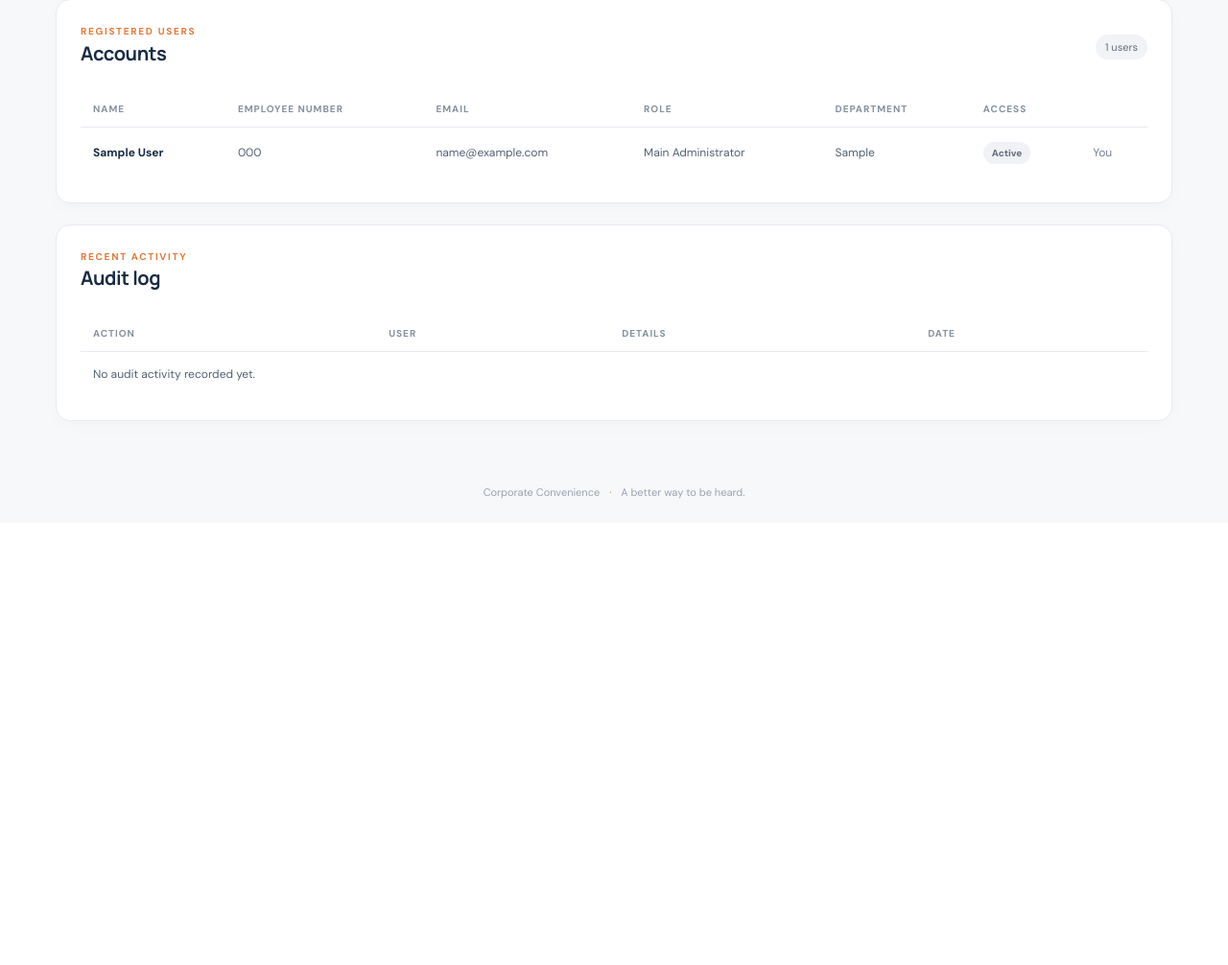
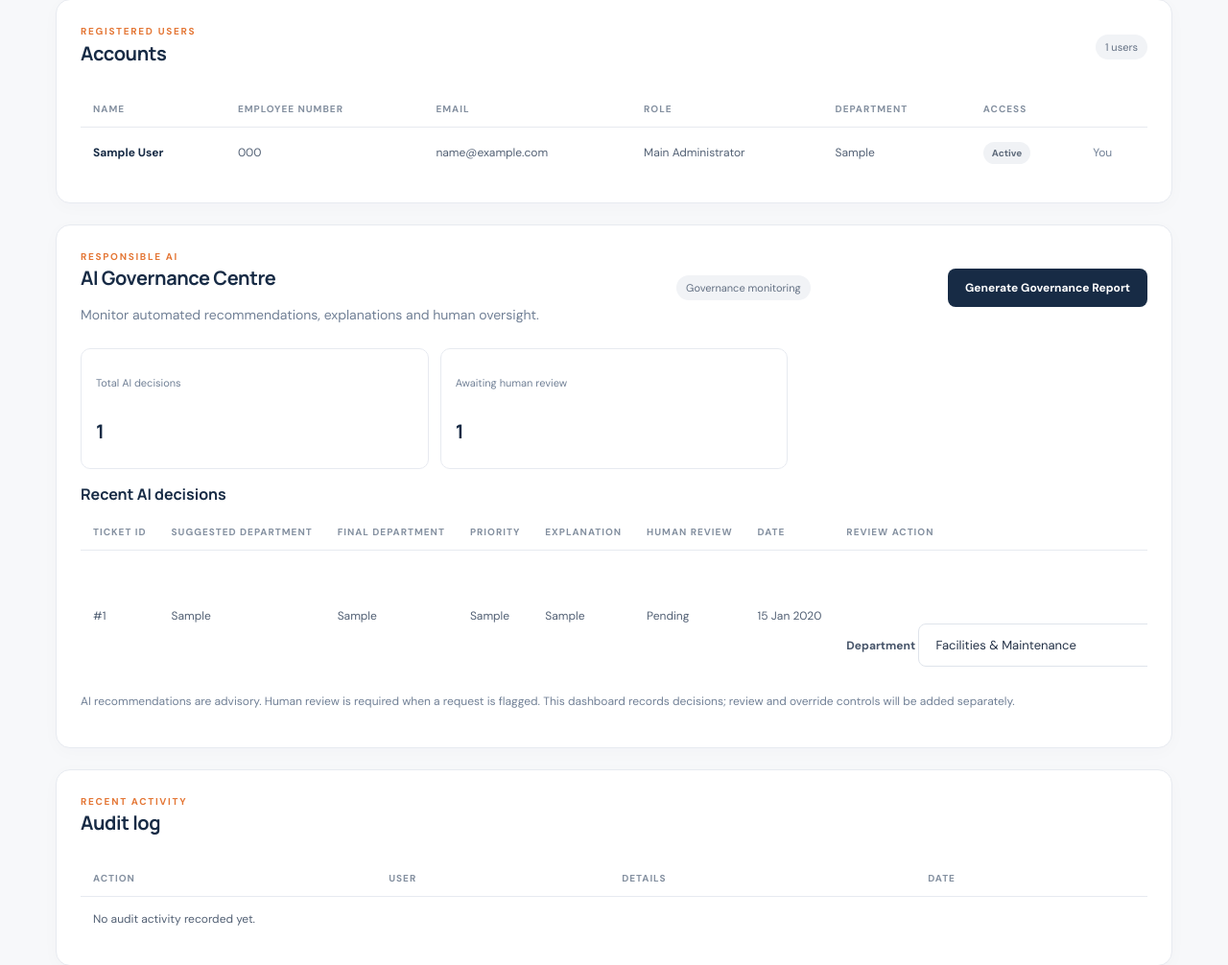
Before and after one commit to MAMAGOSHI/Corporate-Convenience, a Flask app: page /admin in a window 1280 px wide. Shown: the part 1227-2233 px from the top of the page at 96% size. Before the commit the page ends 1747 px from the top, so only its background shows below. Run offline with Flask 3, Linux system fonts and the light colour scheme; a user stored in the database is signed in; tables that the repository leaves empty hold one stand-in row (values such as "Sample post"); some libraries are stand-ins or nearby versions.

Commit message:
Add AI governance reporting and PostgreSQL support

```diff
--- a/app.py
+++ b/app.py
@@ -1,3 +1,4 @@
+from io import BytesIO
 import json
 import os
 import secrets
@@ -6,7 +7,7 @@ from functools import wraps
 
 from flask import (
     Flask, render_template, request, redirect, url_for,
-    flash, abort, jsonify, current_app
+    flash, abort, jsonify, current_app, send_file
 )
 from flask_login import (
     LoginManager, login_user, logout_user,
@@ -15,10 +16,17 @@ from flask_login import (
 from werkzeug.security import check_password_hash, generate_password_hash
 from flask_wtf.csrf import CSRFProtect
 
+from reportlab.lib.pagesizes import A4
+from reportlab.lib import colors
+from reportlab.lib.styles import getSampleStyleSheet, ParagraphStyle
+from reportlab.lib.units import mm
+from reportlab.platypus import SimpleDocTemplate, Paragraph, Spacer, Table, TableStyle
+
 from backend.config import Config
 from backend.database import (
     db, Employee, Department, Ticket, TicketMessage,
-    TicketHistory, PriorityDecision, AuditLog, EmailNotification
+    TicketHistory, PriorityDecision, AuditLog, EmailNotification,
+    AIGovernanceDecision
 )
 from backend.classifier import classify_ticket
 from backend.email_service import send_notification
@@ -252,12 +260,55 @@ def create_app():
             decision_source="Keyword baseline"
         ))
 
+        # Store the AI recommendation for governance and accountability.
+        db.session.add(AIGovernanceDecision(
+            ticket_id=ticket.id,
+            decision_type="ticket_classification",
+            suggested_department=department,
+            final_department=department,
+            suggested_priority=priority,
+            final_priority=priority,
+            explanation=(
+                classification["department_reason"]
+                + " "
+                + classification["priority_reason"]
+            ),
+            decision_source="Keyword baseline",
+            model_version="1.0",
+            review_required=classification["requires_review"],
+            review_status=(
+                "Pending" if classification["requires_review"]
+                else "Not required"
+            )
+        ))
+
         record_audit(
             "Ticket submitted",
             "Ticket",
             ticket.id,
             "Submitted by " + current_user.employee_number
         )
+
+        # Record AI routing explanations and requests needing human review.
+        add_history(
+            ticket,
+            "AI department suggestion",
+            classification["department_reason"]
+        )
+
+        if classification["requires_review"]:
+            add_history(
+                ticket,
+                "AI routing review required",
+                classification["department_reason"]
+            )
+
+            record_audit(
+                "AI routing review required",
+                "Ticket",
+                ticket.id,
+                classification["department_reason"]
+            )
 
         notify(
             current_user.email,
@@ -622,6 +673,206 @@ def create_app():
             high_priority=high_priority
         )
 
+
+    @app.route("/admin/governance/report")
+    @role_required("admin")
+    def governance_report():
+        from xml.sax.saxutils import escape
+
+        decisions = (
+            AIGovernanceDecision.query
+            .order_by(AIGovernanceDecision.created_at.desc())
+            .all()
+        )
+
+        total = len(decisions)
+
+        pending = sum(
+            1 for decision in decisions
+            if decision.review_required
+            and decision.review_status == "Pending"
+        )
+
+        reviewed = sum(
+            1 for decision in decisions
+            if decision.review_status == "Reviewed"
+        )
+
+        overrides = sum(
+            1 for decision in decisions
+            if (
+                decision.suggested_department != decision.final_department
+                or decision.suggested_priority != decision.final_priority
+            )
+            and decision.review_status == "Reviewed"
+        )
+
+        departments = {}
+        for decision in decisions:
+            department = decision.final_department or "Unassigned"
+            departments[department] = departments.get(department, 0) + 1
+
+        buffer = BytesIO()
+
+        document = SimpleDocTemplate(
+            buffer,
+            pagesize=A4,
+            rightMargin=18 * mm,
+            leftMargin=18 * mm,
+            topMargin=18 * mm,
+            bottomMargin=18 * mm
+        )
+
+        styles = getSampleStyleSheet()
+        styles["Title"].textColor = colors.HexColor("#142D4E")
+        styles["Heading2"].textColor = colors.HexColor("#2F5D8A")
+
+        elements = []
+
+        elements.append(Paragraph(
+            "Corporate Convenience",
+            styles["Title"]
+        ))
+
+        elements.append(Paragraph(
+            "AI Governance Report",
+            styles["Heading1"]
+        ))
+
+        elements.append(Paragraph(
+            "Generated: " + utc_now().strftime("%d %B %Y, %H:%M UTC"),
+            styles["Normal"]
+        ))
+
+        elements.append(Spacer(1, 16))
+
+        elements.append(Paragraph(
+            "1. Governance Summary",
+            styles["Heading2"]
+        ))
+
+        summary_data = [
+            ["Governance measure", "Recorded value"],
+            ["Total AI decisions", str(total)],
+            ["Pending human reviews", str(pending)],
+            ["Completed human reviews", str(reviewed)],
+            ["Recorded administrator overrides", str(overrides)]
+        ]
+
+        summary_table = Table(summary_data, colWidths=[280, 150])
+        summary_table.setStyle(TableStyle([
+            ("BACKGROUND", (0, 0), (-1, 0), colors.HexColor("#142D4E")),
+            ("TEXTCOLOR", (0, 0), (-1, 0), colors.white),
+            ("GRID", (0, 0), (-1, -1), 0.5, colors.grey),
+            ("PADDING", (0, 0), (-1, -1), 8),
+            ("VALIGN", (0, 0), (-1, -1), "TOP")
+        ]))
+
+        elements.append(summary_table)
+        elements.append(Spacer(1, 16))
+
+        elements.append(Paragraph(
+            "2. Department Distribution",
+            styles["Heading2"]
+        ))
+
+        department_data = [["Department", "Decisions"]]
+
+        if departments:
+            for name, count in sorted(departments.items()):
+                department_data.append([name, str(count)])
+        else:
+            department_data.append(["No recorded decisions", "0"])
+
+        department_table = Table(department_data, colWidths=[280, 150])
+        department_table.setStyle(TableStyle([
+            ("BACKGROUND", (0, 0), (-1, 0), colors.HexColor("#2F5D8A")),
+            ("TEXTCOLOR", (0, 0), (-1, 0), colors.white),
+            ("GRID", (0, 0), (-1, -1), 0.5, colors.grey),
+            ("PADDING", (0, 0), (-1, -1), 8)
+        ]))
+
+        elements.append(department_table)
+        elements.append(Spacer(1, 16))
+
+        elements.append(Paragraph(
+            "3. Recent AI Decisions",
+            styles["Heading2"]
+        ))
+
+        decision_data = [[
+            "Ticket",
+            "Suggested department",
+            "Final department",
+            "Review status"
+        ]]
+
+        for decision in decisions[:50]:
+            decision_data.append([
+                str(decision.ticket_id),
+                Paragraph(
+                    escape(decision.suggested_department or "—"),
+                    styles["Normal"]
+                ),
+                Paragraph(
+                    escape(decision.final_department or "—"),
+                    styles["Normal"]
+                ),
+                Paragraph(
+                    escape(decision.review_status or "Not recorded"),
+                    styles["Normal"]
+                )
+            ])
+
+        if not decisions:
+            decision_data.append([
+                "No governance decisions recorded yet.",
+                "",
+                "",
+                ""
+            ])
+
+        decision_table = Table(
+            decision_data,
+            colWidths=[45, 125, 125, 105],
+            repeatRows=1
+        )
+
+        decision_table.setStyle(TableStyle([
+            ("BACKGROUND", (0, 0), (-1, 0), colors.HexColor("#142D4E")),
+            ("TEXTCOLOR", (0, 0), (-1, 0), colors.white),
+            ("GRID", (0, 0), (-1, -1), 0.5, colors.grey),
+            ("PADDING", (0, 0), (-1, -1), 6),
+            ("VALIGN", (0, 0), (-1, -1), "TOP")
+        ]))
+
+        elements.append(decision_table)
+        elements.append(Spacer(1, 16))
+
+        elements.append(Paragraph(
+            "4. Governance Notes",
+            styles["Heading2"]
+        ))
+
+        elements.append(Paragraph(
+            "This report reflects the governance records available in the "
+            "Corporate Convenience database at the time of generation. "
+            "The classifier is a keyword-based baseline. Recorded statistics "
+            "should not be interpreted as proof of classification accuracy "
+            "or statistical fairness. Human oversight remains important.",
+            styles["Normal"]
+        ))
+
+        document.build(elements)
+        buffer.seek(0)
+
+        return send_file(
+            buffer,
+            mimetype="application/pdf",
+            as_attachment=True,
+            download_name="Corporate_Convenience_AI_Governance_Report.pdf"
+        )
+
     @app.route("/admin")
     @role_required("admin")
     def admin():
@@ -630,13 +881,126 @@ def create_app():
         audit_logs = AuditLog.query.order_by(AuditLog.created_at.desc()).limit(25).all()
         departments = Department.query.order_by(Department.name).all()
 
+        governance_decisions = (
+            AIGovernanceDecision.query
+            .order_by(AIGovernanceDecision.created_at.desc())
+            .limit(20)
+            .all()
+        )
+
+        governance_total = AIGovernanceDecision.query.count()
+
+        governance_pending = AIGovernanceDecision.query.filter_by(
+            review_required=True,
+            review_status="Pending"
+        ).count()
+
         return render_template(
             "admin.html",
             employees=employees,
             recent_tickets=recent_tickets,
             audit_logs=audit_logs,
-            departments=departments
+            departments=departments,
+            governance_decisions=governance_decisions,
+            governance_total=governance_total,
+            governance_pending=governance_pending
         )
+
+    @app.route("/admin/governance/<int:decision_id>/review", methods=["POST"])
+    @role_required("admin")
+    def review_ai_decision(decision_id):
+        decision = AIGovernanceDecision.query.get_or_404(decision_id)
+
+        if not decision.review_required or decision.review_status != "Pending":
+            flash("This decision does not have a pending review.", "error")
+            return redirect(url_for("admin"))
+
+        ticket = Ticket.query.get_or_404(decision.ticket_id)
+
+        new_department = request.form.get(
+            "department", decision.suggested_department
+        ).strip()
+
+        new_priority = request.form.get(
+            "priority", decision.suggested_priority
+        ).strip()
+
+        reason = request.form.get("reason", "").strip()
+
+        valid_priorities = ["Low", "Medium", "High"]
+
+        department_exists = Department.query.filter_by(
+            name=new_department,
+            is_active=True
+        ).first()
+
+        if not department_exists or new_priority not in valid_priorities:
+            flash("Please select a valid active department and priority.", "error")
+            return redirect(url_for("admin"))
+
+        if not reason:
+            flash("A review explanation is required.", "error")
+            return redirect(url_for("admin"))
+
+        old_department = ticket.department
+        old_priority = ticket.priority
+
+        # Update the final human-approved decision.
+        decision.final_department = new_department
+        decision.final_priority = new_priority
+        decision.reviewed_by_id = current_user.id
+        decision.reviewed_at = utc_now()
+        decision.override_reason = reason
+        decision.review_status = "Reviewed"
+
+        # Preserve the original AI suggestions in the governance record.
+        ticket.department = new_department
+        ticket.priority = new_priority
+        ticket.priority_reason = reason
+        ticket.updated_at = utc_now()
+
+        if old_department != new_department:
+            add_history(
+                ticket,
+                "AI department recommendation reviewed",
+                old_department + " -> " + new_department + ". " + reason
+            )
+            notify_department(ticket)
+
+        if old_priority != new_priority:
+            db.session.add(PriorityDecision(
+                ticket_id=ticket.id,
+                suggested_priority=decision.suggested_priority,
+                final_priority=new_priority,
+                reason=reason,
+                decision_source="Administrator AI governance review"
+            ))
+            add_history(
+                ticket,
+                "AI priority recommendation reviewed",
+                old_priority + " -> " + new_priority + ". " + reason
+            )
+
+        add_history(
+            ticket,
+            "AI governance review completed",
+            "Reviewed by " + current_user.full_name + ". " + reason
+        )
+
+        record_audit(
+            "AI governance review completed",
+            "Ticket",
+            ticket.id,
+            "Governance decision " + str(decision.id)
+            + ". Department: " + new_department
+            + ". Priority: " + new_priority
+            + ". Reason: " + reason
+        )
+
+        db.session.commit()
+
+        flash("AI recommendation reviewed successfully.", "success")
+        return redirect(url_for("admin"))
 
     @app.route("/admin/accounts", methods=["POST"])
     @role_required("admin")
--- a/requirements.txt
+++ b/requirements.txt
@@ -7,3 +7,7 @@ Werkzeug
 email-validator
 google-genai
 gunicorn
+
+reportlab==5.1.0
+
+psycopg[binary]==3.3.9
--- a/templates/admin.html
+++ b/templates/admin.html
@@ -28,6 +28,101 @@
 {% for employee in employees %}<tr><td><strong>{{ employee.full_name }}</strong></td><td>{{ employee.employee_number }}</td><td>{{ employee.email }}</td><td>{{ 'Main Administrator' if employee.role == 'admin' else ('Department Administrator' if employee.role == 'support' else 'Employee') }}</td><td>{{ employee.department or '—' }}</td><td><span class="status">{{ 'Active' if employee.is_active else 'Deactivated' }}</span></td><td>{% if employee.id != current_user.id %}<form method="POST" action="{{ url_for('toggle_account', employee_id=employee.id) }}"><input type="hidden" name="csrf_token" value="{{ csrf_token() }}"><button class="table-link" type="submit">{{ 'Deactivate' if employee.is_active else 'Activate' }}</button></form>{% else %}<span class="muted small-text">You</span>{% endif %}</td></tr>{% endfor %}
 </tbody></table></div></section>
 
+
+<section class="panel">
+    <div class="section-heading">
+        <div>
+            <p class="eyebrow orange-text">RESPONSIBLE AI</p>
+            <h2>AI Governance Centre</h2>
+            <p class="muted">Monitor automated recommendations, explanations and human oversight.</p>
+        </div>
+        <span class="count-pill">Governance monitoring</span>
+        <a class="button button-primary"
+           href="{{ url_for('governance_report') }}">
+            Generate Governance Report
+        </a>
+    </div>
+
+    <div class="department-grid">
+        <div class="department-card">
+            <p class="muted">Total AI decisions</p>
+            <h2>{{ governance_total }}</h2>
+        </div>
+        <div class="department-card">
+            <p class="muted">Awaiting human review</p>
+            <h2>{{ governance_pending }}</h2>
+        </div>
+    </div>
+
+    <h3>Recent AI decisions</h3>
+
+    <div class="table-wrap">
+        <table>
+            <thead>
+                <tr>
+                    <th>Ticket ID</th>
+                    <th>Suggested department</th>
+                    <th>Final department</th>
+                    <th>Priority</th>
+                    <th>Explanation</th>
+                    <th>Human review</th>
+                    <th>Date</th>
+                    <th>Review action</th>
+                </tr>
+            </thead>
+            <tbody>
+                {% for decision in governance_decisions %}
+                <tr>
+                    <td>#{{ decision.ticket_id }}</td>
+                    <td>{{ decision.suggested_department or '—' }}</td>
+                    <td>{{ decision.final_department or '—' }}</td>
+                    <td>{{ decision.suggested_priority or '—' }}</td>
+                    <td>{{ decision.explanation or 'No explanation recorded' }}</td>
+                    <td>{{ decision.review_status }}</td>
+                    <td>{{ decision.created_at.strftime('%d %b %Y') if decision.created_at else '—' }}</td><td>
+                        {% if decision.review_required and decision.review_status == 'Pending' %}
+                        <form method="POST" action="{{ url_for('review_ai_decision', decision_id=decision.id) }}">
+                            <input type="hidden" name="csrf_token" value="{{ csrf_token() }}">
+
+                            <label>Department</label>
+                            <select name="department" required>
+                                {% for department in departments if department.is_active %}
+                                <option value="{{ department.name }}" {% if department.name == decision.suggested_department %}selected{% endif %}>{{ department.name }}</option>
+                                {% endfor %}
+                            </select>
+
+                            <label>Priority</label>
+                            <select name="priority" required>
+                                {% for priority in ['Low', 'Medium', 'High'] %}
+                                <option value="{{ priority }}" {% if priority == decision.suggested_priority %}selected{% endif %}>{{ priority }}</option>
+                                {% endfor %}
+                            </select>
+
+                            <label>Review explanation</label>
+                            <textarea name="reason" required minlength="5" placeholder="Explain your decision..." rows="3"></textarea>
+
+                            <button class="button button-primary" type="submit">Submit review</button>
+                        </form>
+                        {% else %}
+                        <span class="status">{{ decision.review_status }}</span>
+                        {% endif %}
+                    </td>
+                </tr>
+                {% else %}
+                <tr>
+                    <td colspan="8">No AI governance decisions recorded yet. New ticket submissions will appear here.</td>
+                </tr>
+                {% endfor %}
+            </tbody>
+        </table>
+    </div>
+
+    <p class="muted small-text">
+        AI recommendations are advisory. Human review is required when a request is flagged.
+        This dashboard records decisions; review and override controls will be added separately.
+    </p>
+</section>
+
 <section class="panel"><div class="section-heading"><div><p class="eyebrow orange-text">RECENT ACTIVITY</p><h2>Audit log</h2></div></div>
 <div class="table-wrap"><table><thead><tr><th>Action</th><th>User</th><th>Details</th><th>Date</th></tr></thead><tbody>{% for log in audit_logs %}<tr><td><strong>{{ log.action }}</strong></td><td>{{ log.user.full_name if log.user else 'System' }}</td><td>{{ log.details or '—' }}</td><td>{{ log.created_at.strftime('%d %b %Y · %H:%M') if log.created_at else '—' }}</td></tr>{% else %}<tr><td colspan="4">No audit activity recorded yet.</td></tr>{% endfor %}</tbody></table></div></section>
 </main><footer class="site-footer">Corporate Convenience <span>·</span> A better way to be heard.</footer>
```
Also changed, not shown: backend/classifier.py (+103 -33 lines), backend/config.py (+17 -3 lines), backend/database.py (+67 -0 lines).
